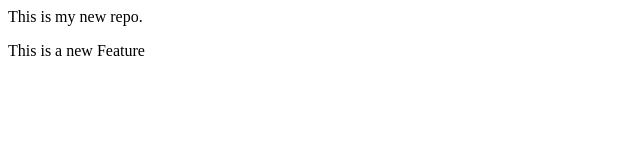
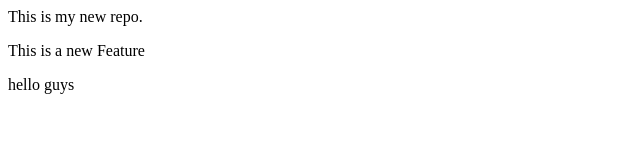
Before and after one commit to akashtanvir08/localrepo, a plain HTML site: page index.html in a window 1280 px wide. Shown: the full height of the page, 0-640 px from the left. Drawn offline with Linux system fonts and the light colour scheme.

Commit message:
hello guys add

```diff
--- a/index.html
+++ b/index.html
@@ -1,2 +1,3 @@
 <p>This is my new repo.</p>
 <P>This is a new Feature</P>
+<p>hello guys</p>
```
